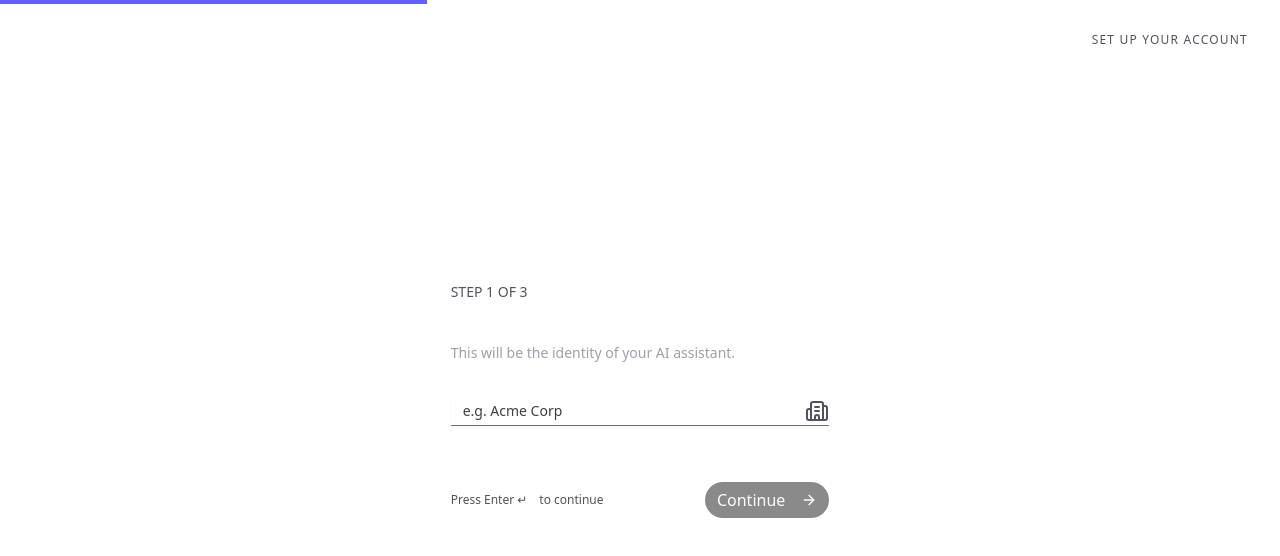
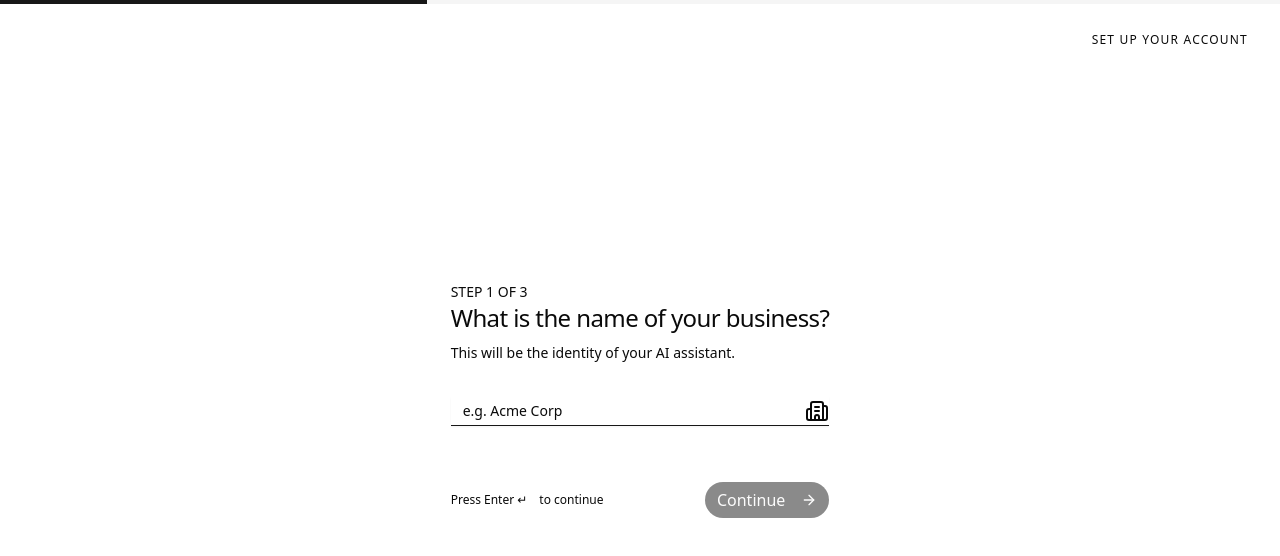
Before and after one commit to LokendraGC/chatapp, a Next.js app: page /dashboard in a window 1280 px wide. Shown: the top 556 px of the page. Built offline with nearby package versions, Linux system fonts and the light colour scheme; no server answers.

Commit message:
minor change on light mode

```diff
--- a/app/dashboard/sections/page.tsx
+++ b/app/dashboard/sections/page.tsx
@@ -287,17 +287,17 @@ const SectionsPage = () => {
           )}
 
           {selectedSection?.id !== "new" && (
-            <div className="p-6 bg-red-500/5 border-t border-red-500/10">
-              <h5 className="text-sm font-medium text-red-400 mb-1">
+            <div className="p-6 bg-red-50 dark:bg-red-500/5 border-t-2 border-red-200 dark:border-red-500/10 rounded-b-lg">
+              <h5 className="text-sm font-semibold text-red-700 dark:text-red-400 mb-1">
                 Danger Zone
               </h5>
-              <p className="text-xs text-red-500/70 mb-3">
+              <p className="text-xs text-red-600/90 dark:text-red-500/70 mb-3">
                 Deleting this section will remove all associated routing rules.
               </p>
               <Button
                 variant="destructive"
                 size="sm"
-                className="w-full bg-red-500/10 text-red-500 border border-red-500/20"
+                className="w-full bg-red-100 dark:bg-red-500/10 text-red-700 dark:text-red-500 border-2 border-red-300 dark:border-red-500/20 hover:bg-red-200 dark:hover:bg-red-500/20"
                 onClick={handleDeleteSection}
                 disabled={isSaving}
               >
--- a/components/ui/dashboard/initialform.tsx
+++ b/components/ui/dashboard/initialform.tsx
@@ -144,27 +144,27 @@ export default function InitialForm() {
 
   return (
     <div className="w-full max-w-xl mx-auto min-h-100 flex flex-col justify-center items-center">
-      <div className="fixed top-0 left-0 w-full h-1 bg-white/5">
+      <div className="fixed top-0 left-0 w-full h-1 bg-muted">
         <div
-          className="h-full bg-indigo-500 transition-all duration-500 ease-in-out"
+          className="h-full bg-primary transition-all duration-500 ease-in-out"
           style={{ width: `${progress}%` }}
         />
       </div>
-      <div className="  fixed top-0 right-6 md:top-8 md:right-8 text-xs font-medium text-zinc-600 uppercase tracking-widest pointer-events-none fade-in">
+      <div className="fixed top-0 right-6 md:top-8 md:right-8 text-xs font-medium text-muted-foreground uppercase tracking-widest pointer-events-none fade-in">
         Set Up Your Account
       </div>
       {isSubmitting ? (
         <div className="flex flex-col items-center justify-center text-center">
           <div className="relative mb-8">
-            <div className="absolute inset-0 bg-indigo-500/20 blur-xl rounded-full animate-pulse"></div>
-            <div className="relative w-16 h-16 bg-linear-to-tr from-indigo-500 to-purple-500 rounded-full flex items-center justify-center">
-              <Sparkles className="w-8 h-8 text-white animate-bounce" />
+            <div className="absolute inset-0 bg-primary/20 blur-xl rounded-full animate-pulse"></div>
+            <div className="relative w-16 h-16 bg-primary rounded-full flex items-center justify-center">
+              <Sparkles className="w-8 h-8 text-primary-foreground animate-bounce" />
             </div>
           </div>
-          <h2 className="text-2xl font-medium text-white tracking-tight mb-2">
+          <h2 className="text-2xl font-medium text-foreground tracking-tight mb-2">
             Scanning Your Website...
           </h2>
-          <p className="text-sm text-zinc-400 font-light mb-8 leading-relaxed">
+          <p className="text-sm text-muted-foreground font-light mb-8 leading-relaxed">
             {`Scanning ${formData.websiteUrl}...`}
           </p>
         </div>
@@ -183,22 +183,22 @@ export default function InitialForm() {
                 variant="ghost"
                 size="icon"
                 onClick={handleBack}
-                className="text-zinc-500 hover:text-zinc-300 hover:bg-white/10 rounded-full -ml-2 w-8 h-8"
+                className="text-muted-foreground hover:text-foreground hover:bg-muted rounded-full -ml-2 w-8 h-8"
               >
                 <ChevronLeft className="w-5 h-5" />
               </Button>
             )}
-            <span className="text-sm font-medium text-zinc-600 uppercase">
+            <span className="text-sm font-medium text-muted-foreground uppercase">
               Step {currentStep + 1} of {STEPS.length}
             </span>
           </div>
 
           <div className="space-y-6">
             <div className="space-y-2">
-              <h1 className="text-2xl font-medium text-white tracking-tight mb-2">
+              <h1 className="text-2xl font-medium text-foreground tracking-tight mb-2">
                 {stepData.question}
               </h1>
-              <p className="text-sm text-zinc-400 font-light mb-8 leading-relaxed">
+              <p className="text-sm text-muted-foreground font-light mb-8 leading-relaxed">
                 {stepData.description}
               </p>
             </div>
@@ -215,7 +215,7 @@ export default function InitialForm() {
                   }
                   onKeyDown={handleKeyDown}
                   placeholder={stepData.placeholder}
-                  className="w-full bg-transparent border-0 border-b border-white/10 placeholder:text-zinc-700 outline-none focus:ring-0 focus-visible:ring-0 focus-visible:border-b focus-visible:border-indigo-500 rounded-none h-auto transition-colors"
+                  className="w-full bg-transparent border-0 border-b border-border text-foreground placeholder:text-muted-foreground outline-none focus:ring-0 focus-visible:ring-0 focus-visible:border-b focus-visible:border-primary rounded-none h-auto transition-colors"
                   autoFocus
                 />
               ) : (
@@ -230,17 +230,17 @@ export default function InitialForm() {
                   }
                   onKeyDown={handleKeyDown}
                   placeholder={stepData.placeholder}
-                  className="w-full bg-transparent border-0 border-b border-white/10 placeholder:text-zinc-700 outline-none focus:ring-0 focus-visible:ring-0 focus-visible:border-b focus-visible:border-indigo-500 rounded-none h-auto transition-colors"
+                  className="w-full bg-transparent border-0 border-b border-border text-foreground placeholder:text-muted-foreground outline-none focus:ring-0 focus-visible:ring-0 focus-visible:border-b focus-visible:border-primary rounded-none h-auto transition-colors"
                   autoFocus
                 />
               )}
-              <div className="absolute right-0 top-1/2 -translate-y-1/2 text-zinc-600  pointer-events-none">
+              <div className="absolute right-0 top-1/2 -translate-y-1/2 text-muted-foreground pointer-events-none">
                 <Icon className="w-6 h-6" />
               </div>
             </div>
 
             <div className="flex items-center justify-between pt-8">
-              <div className="hidden sm:flex items-center gap-2 text-xs text-zinc-600">
+              <div className="hidden sm:flex items-center gap-2 text-xs text-muted-foreground">
                 {stepData.type === "textarea" ? (
                   <>
                     <Command className="w-3 h-3" />
@@ -257,9 +257,7 @@ export default function InitialForm() {
               <Button
                 onClick={handleNext}
                 disabled={!isStepValid}
-                className={cn(
-                  "rounded-full px-4 py-2 text-base cursor-pointer transition-all duration-300 font-medium hover:shadow-white/20 "
-                )}
+                className="rounded-full px-4 py-2 text-base cursor-pointer transition-all duration-300 font-medium"
               >
                 {currentStep === STEPS.length - 1 ? "Submit" : "Continue"}
                 {currentStep === STEPS.length - 1 ? (
--- a/components/ui/dashboard/settings/teamSection.tsx
+++ b/components/ui/dashboard/settings/teamSection.tsx
@@ -149,7 +149,11 @@ export default function TeamSection() {
               </div>
 
               <DialogFooter>
-                <Button variant="outline" onClick={() => setOpenDialog(false)}>
+                <Button
+                  variant="outline"
+                  onClick={() => setOpenDialog(false)}
+                  className="border-2 border-border bg-background text-foreground hover:bg-muted hover:text-foreground"
+                >
                   Cancel
                 </Button>
                 <Button disabled={isAdding} onClick={handleAddMember}>
```
